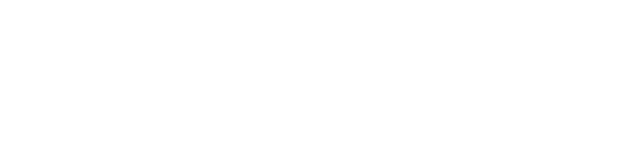
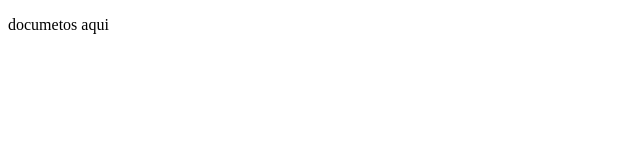
Before and after one commit to sanceverino/curso_git1, a plain HTML site: page index.html in a window 1280 px wide. Shown: the whole page, without its empty margins (0-640 px from the left). Drawn offline with Linux system fonts and the light colour scheme.

Commit message:
Adicionado tag P

```diff
--- a/index.html
+++ b/index.html
@@ -5,7 +5,7 @@
     <meta http-equiv="X-UA-Compatible" content="IE=edge">
     <meta name="viewport" content="width=device-width, initial-scale=1.0">
     <title>Document</title>
-    <p></p>
+    <p>documetos aqui</p>
 </head>
 <body>
 
```
